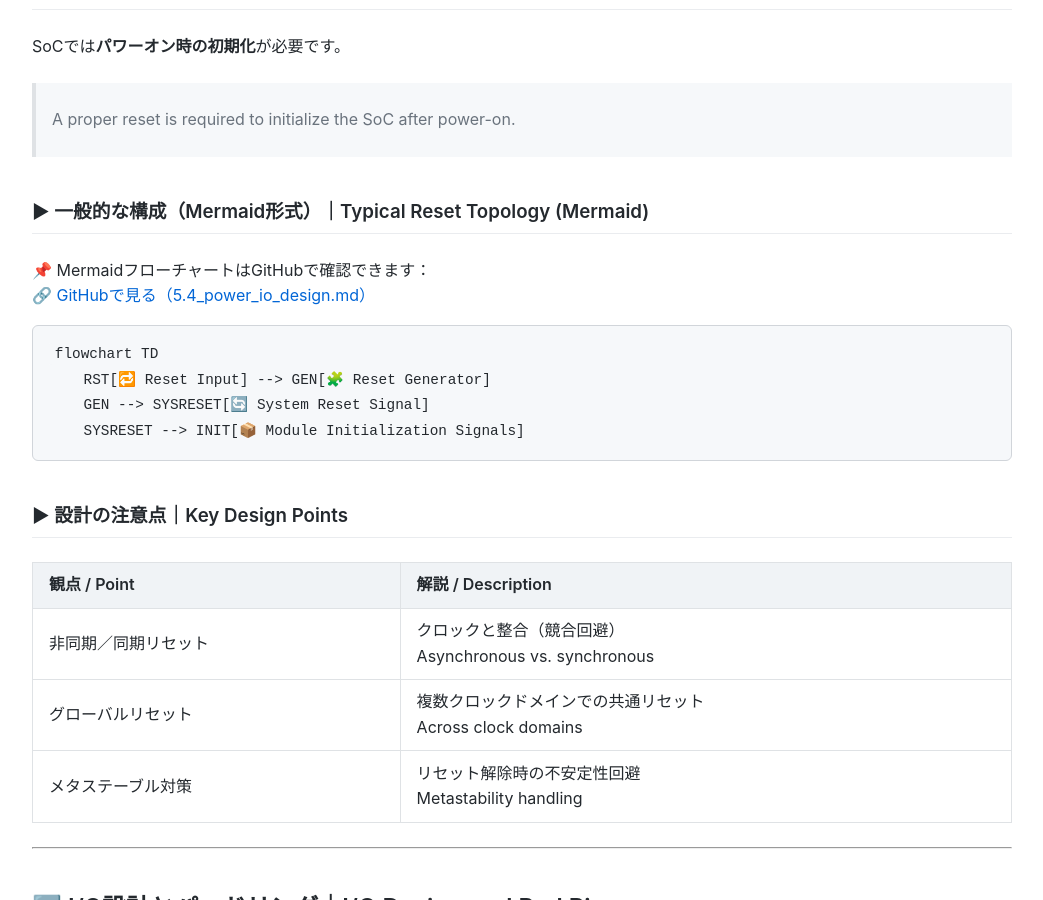
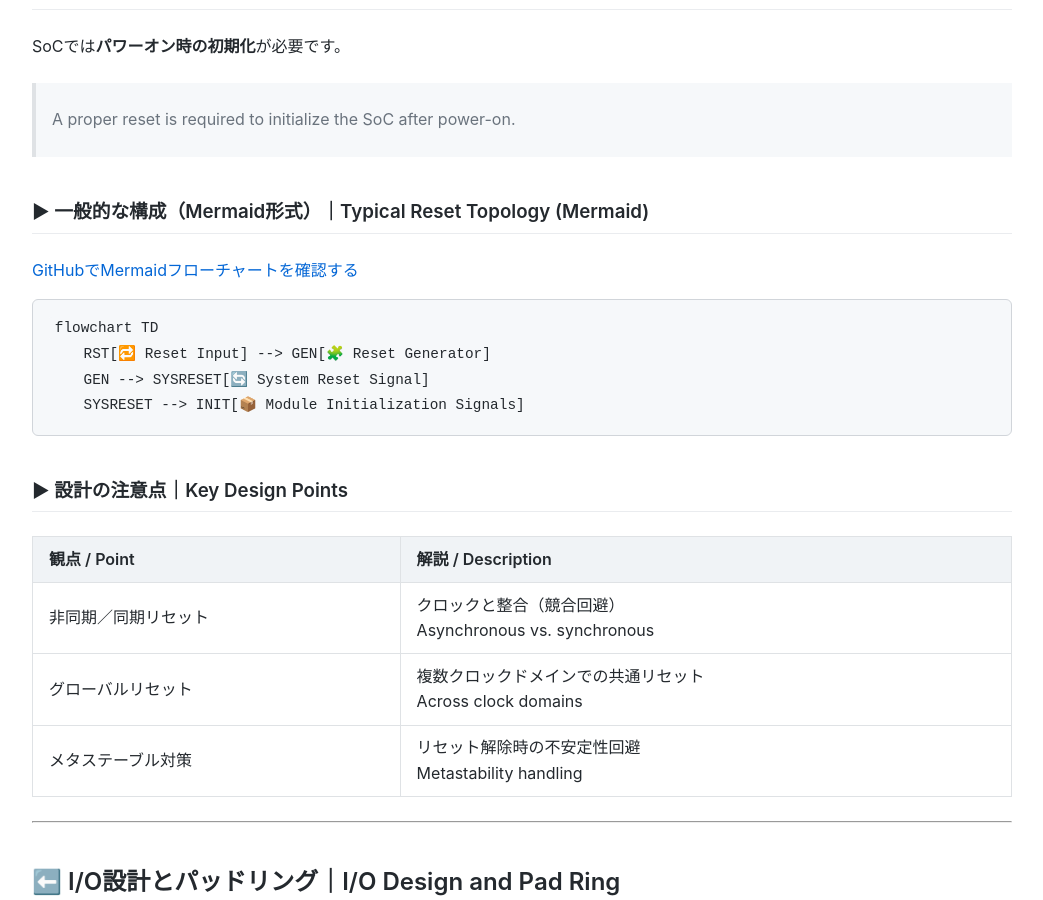
Before and after one commit to Samizo-AITL/Edusemi-v4x, a Jekyll site: the page built from chapter5_soc_design_flow/5.4_power_io_design.md, in a window 1280 px wide and 900 px high, scrolled down 1557 px. Shown: the whole window, without its empty margins (118-1161 px from the left). Built offline with Jekyll 4.4.1, drawn with Linux system fonts in a browser that asks for light colours.

Commit message:
Update 5.4_power_io_design.md

````diff
--- a/chapter5_soc_design_flow/5.4_power_io_design.md
+++ b/chapter5_soc_design_flow/5.4_power_io_design.md
@@ -46,8 +46,7 @@
 
 ### ▶ 一般的な構成（Mermaid形式）｜Typical Reset Topology (Mermaid)
 
-📌 MermaidフローチャートはGitHubで確認できます：
-🔗 [GitHubで見る（5.4_power_io_design.md）](https://github.com/Samizo-AITL/Edusemi-v4x/blob/main/chapter5_soc_design_flow/5.4_power_io_design.md)
+[GitHubでMermaidフローチャートを確認する](https://github.com/Samizo-AITL/Edusemi-v4x/blob/main/chapter5_soc_design_flow/5.4_power_io_design.md)
 
 ```mermaid
 flowchart TD
````
